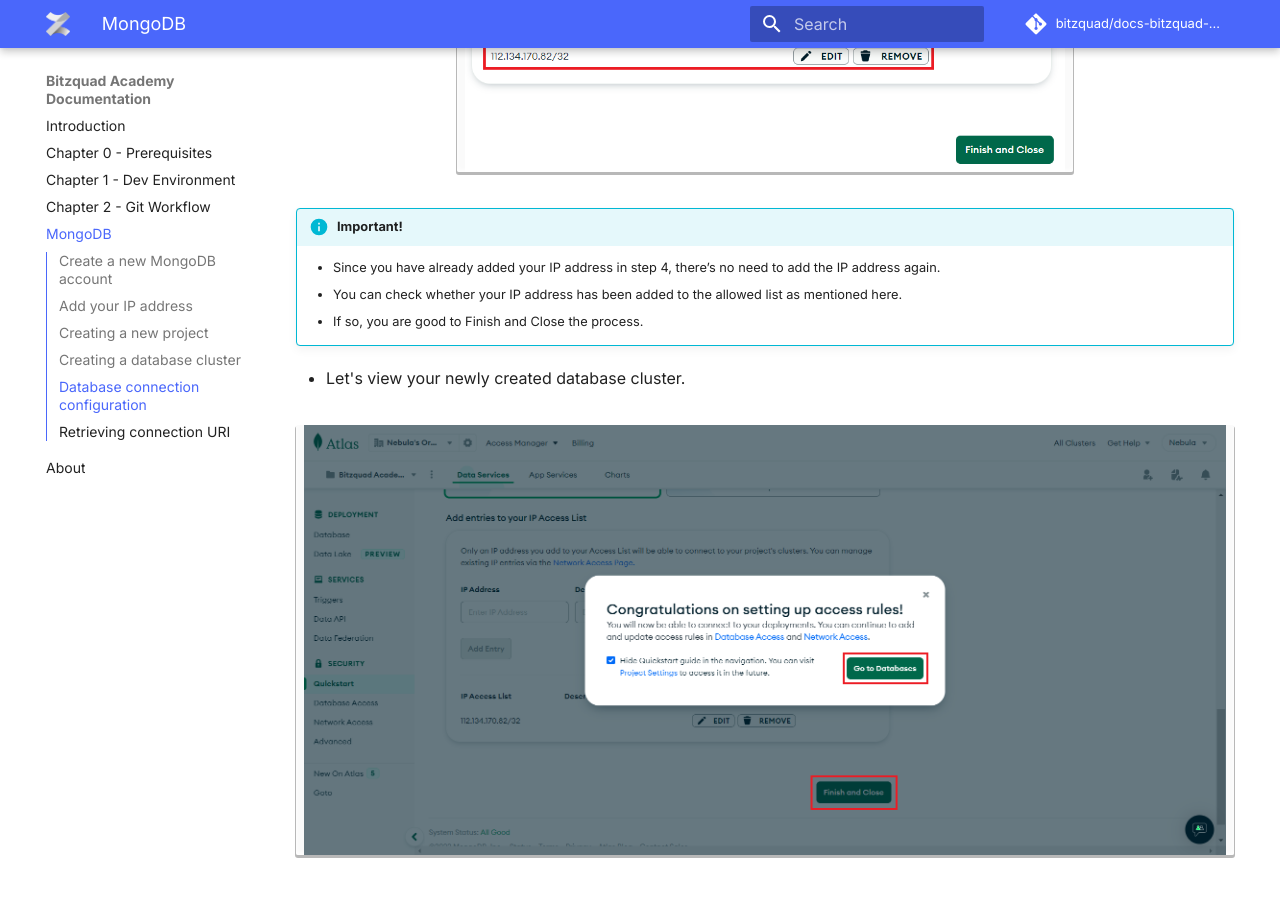
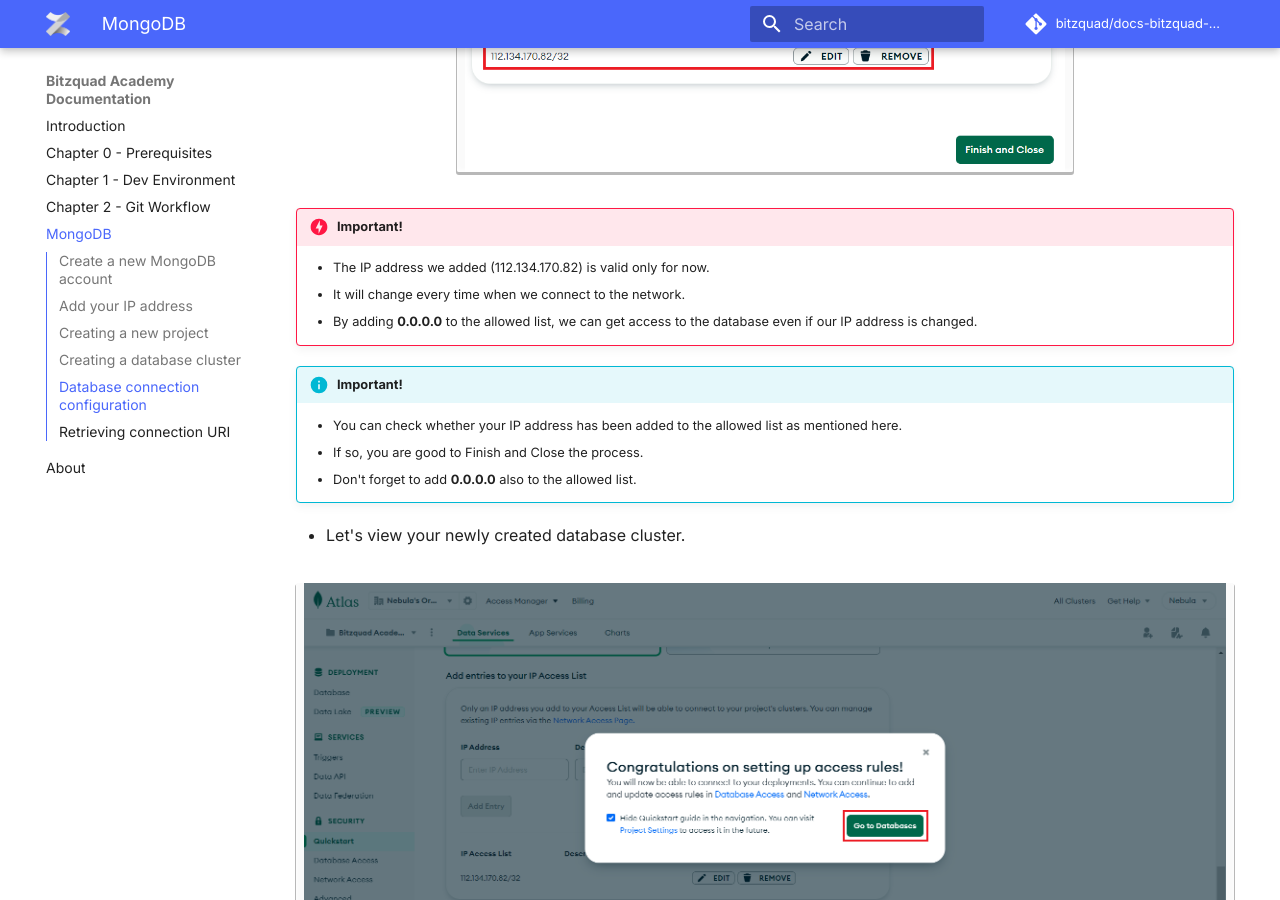
Before and after one commit to bitzquad/docs-bitzquad-academy, an MkDocs documentation site: the page built from docs/content/services/connect_mongodb_database_cluster.md, in a window 1280 px wide and 900 px high, scrolled down 10549 px. Built offline with MkDocs 1.6.1 and Material for MkDocs 9.7.7, drawn with Linux system fonts in a browser that asks for light colours; comment, search, counter and statistics services are not loaded.

Commit message:
Added content changes

```diff
--- a/docs/content/services/connect_mongodb_database_cluster.md
+++ b/docs/content/services/connect_mongodb_database_cluster.md
@@ -154,10 +154,15 @@
   <kbd>![25.png](../../img/services/connect_mongodb_database_cluster/25.png){width="600"}</kbd>
 </figure>
 
+!!! danger "Important!"
+    - The IP address we added (112.134.170.82) is valid only for now.
+    - It will change every time when we connect to the network.
+    - By adding **0.0.0.0** to the allowed list, we can get access to the database even if our IP address is changed.
+
 !!! info "Important!"
-    - Since you have already added your IP address in step 4, there’s no need to add the IP address again.
     - You can check whether your IP address has been added to the allowed list as mentioned here.
     - If so, you are good to Finish and Close the process.
+    - Don't forget to add **0.0.0.0** also to the allowed list.
 
 - Let's view your newly created database cluster.
 
```
Also changed, not shown: other parts of docs/content/services/connect_mongodb_database_cluster.md (+1 -1 lines).
